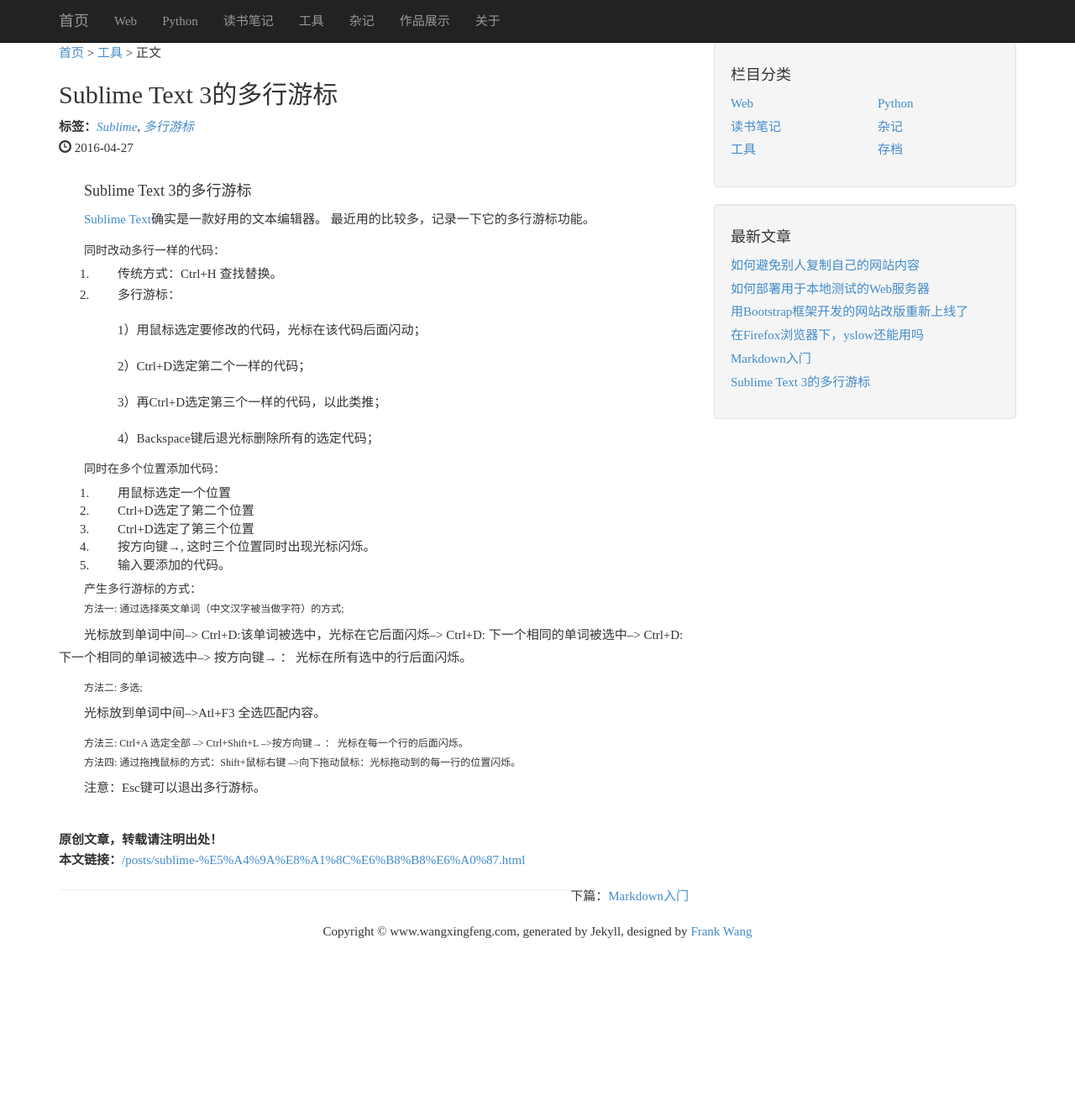
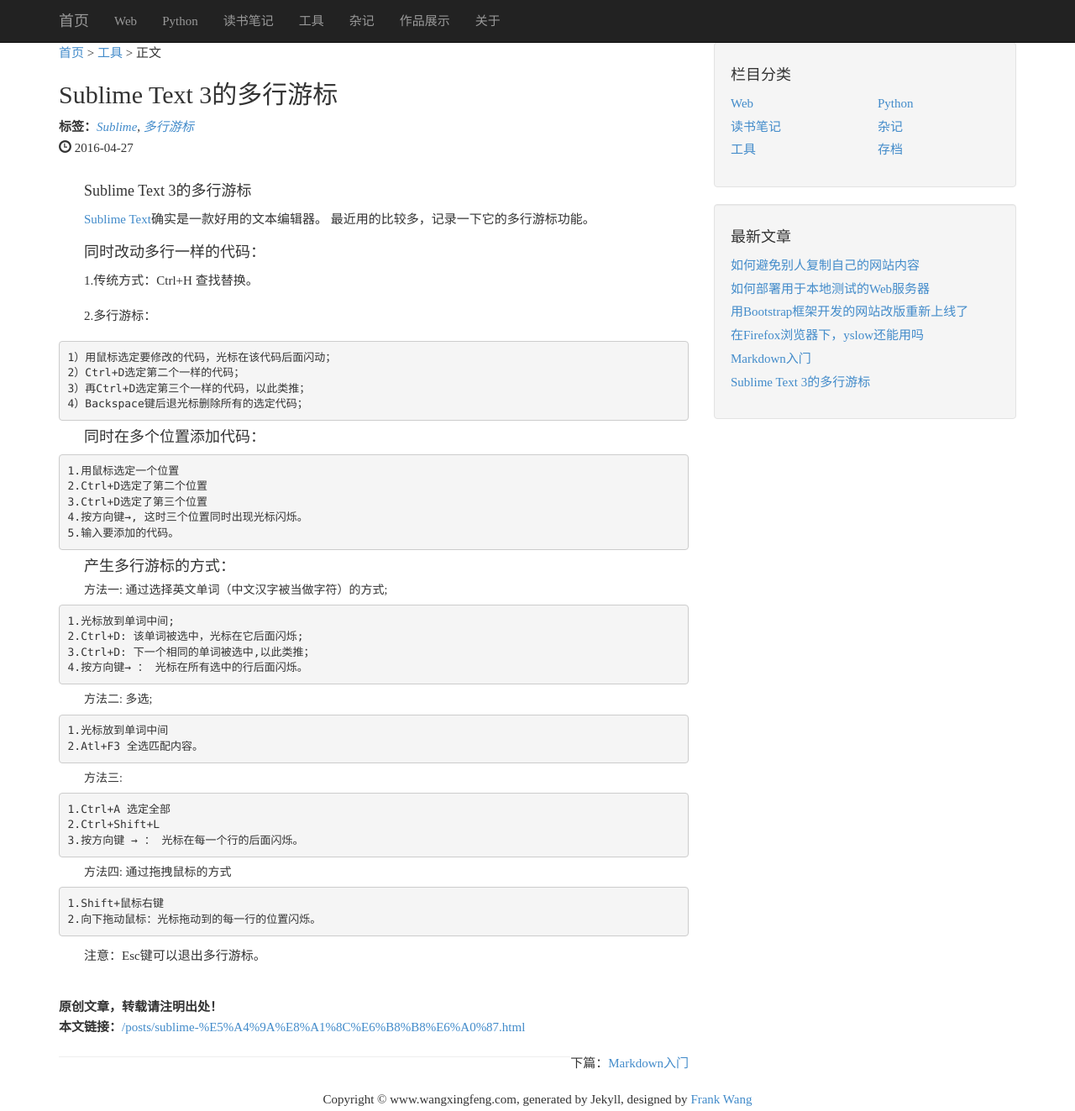
Before and after one commit to frankwang0909/blog_v1.0, a Jekyll site: the page built from _posts/2016-04-27-sublime-多行游标.md, in a window 1280 px wide and 1323 px high. Shown: the whole window at 84% size. Built offline with Jekyll 4.4.1, drawn with Linux system fonts in a browser that asks for light colours; nearby versions of some CDN libraries; library files that are not in the unit come from our copies; comment, search, counter and statistics services are not loaded.

Commit message:
修改排版

```diff
--- a/_posts/2016-04-27-sublime-多行游标.md
+++ b/_posts/2016-04-27-sublime-多行游标.md
@@ -9,34 +9,43 @@
 [Sublime Text](https://www.sublimetext.com/)确实是一款好用的文本编辑器。
 最近用的比较多，记录一下它的多行游标功能。
 
-##### 同时改动多行一样的代码：
-1. 传统方式：Ctrl+H 查找替换。
-2. 多行游标：
+#### 同时改动多行一样的代码：
+1.传统方式：Ctrl+H 查找替换。
+
+2.多行游标：
 
 	1）用鼠标选定要修改的代码，光标在该代码后面闪动；
-
 	2）Ctrl+D选定第二个一样的代码；
-
 	3）再Ctrl+D选定第三个一样的代码，以此类推；
-
 	4）Backspace键后退光标删除所有的选定代码；
 
-##### 同时在多个位置添加代码：
-1. 用鼠标选定一个位置
-2. Ctrl+D选定了第二个位置
-3. Ctrl+D选定了第三个位置
-4. 按方向键→, 这时三个位置同时出现光标闪烁。
-5. 输入要添加的代码。
+#### 同时在多个位置添加代码：
+	1.用鼠标选定一个位置
+	2.Ctrl+D选定了第二个位置
+	3.Ctrl+D选定了第三个位置
+	4.按方向键→, 这时三个位置同时出现光标闪烁。
+	5.输入要添加的代码。
 
 
-##### 产生多行游标的方式：
-###### 方法一: 通过选择英文单词（中文汉字被当做字符）的方式;
-光标放到单词中间--> Ctrl+D:该单词被选中，光标在它后面闪烁--> Ctrl+D: 下一个相同的单词被选中--> Ctrl+D: 下一个相同的单词被选中--> 按方向键→ ： 光标在所有选中的行后面闪烁。
+#### 产生多行游标的方式：
+##### 方法一: 通过选择英文单词（中文汉字被当做字符）的方式;
+	1.光标放到单词中间;
+	2.Ctrl+D: 该单词被选中，光标在它后面闪烁;
+    3.Ctrl+D: 下一个相同的单词被选中,以此类推；
+    4.按方向键→ ： 光标在所有选中的行后面闪烁。
 
-###### 方法二: 多选;
-光标放到单词中间-->Atl+F3 全选匹配内容。
+##### 方法二: 多选;
+	1.光标放到单词中间
+	2.Atl+F3 全选匹配内容。
 
-###### 方法三: Ctrl+A 选定全部 --> Ctrl+Shift+L -->按方向键→ ： 光标在每一个行的后面闪烁。
+##### 方法三:
+    1.Ctrl+A 选定全部
+    2.Ctrl+Shift+L
+    3.按方向键 → ： 光标在每一个行的后面闪烁。
 
-###### 方法四: 通过拖拽鼠标的方式：Shift+鼠标右键 -->向下拖动鼠标：光标拖动到的每一行的位置闪烁。
+##### 方法四: 通过拖拽鼠标的方式
+    1.Shift+鼠标右键
+    2.向下拖动鼠标：光标拖动到的每一行的位置闪烁。
+
+
 注意：Esc键可以退出多行游标。
```
